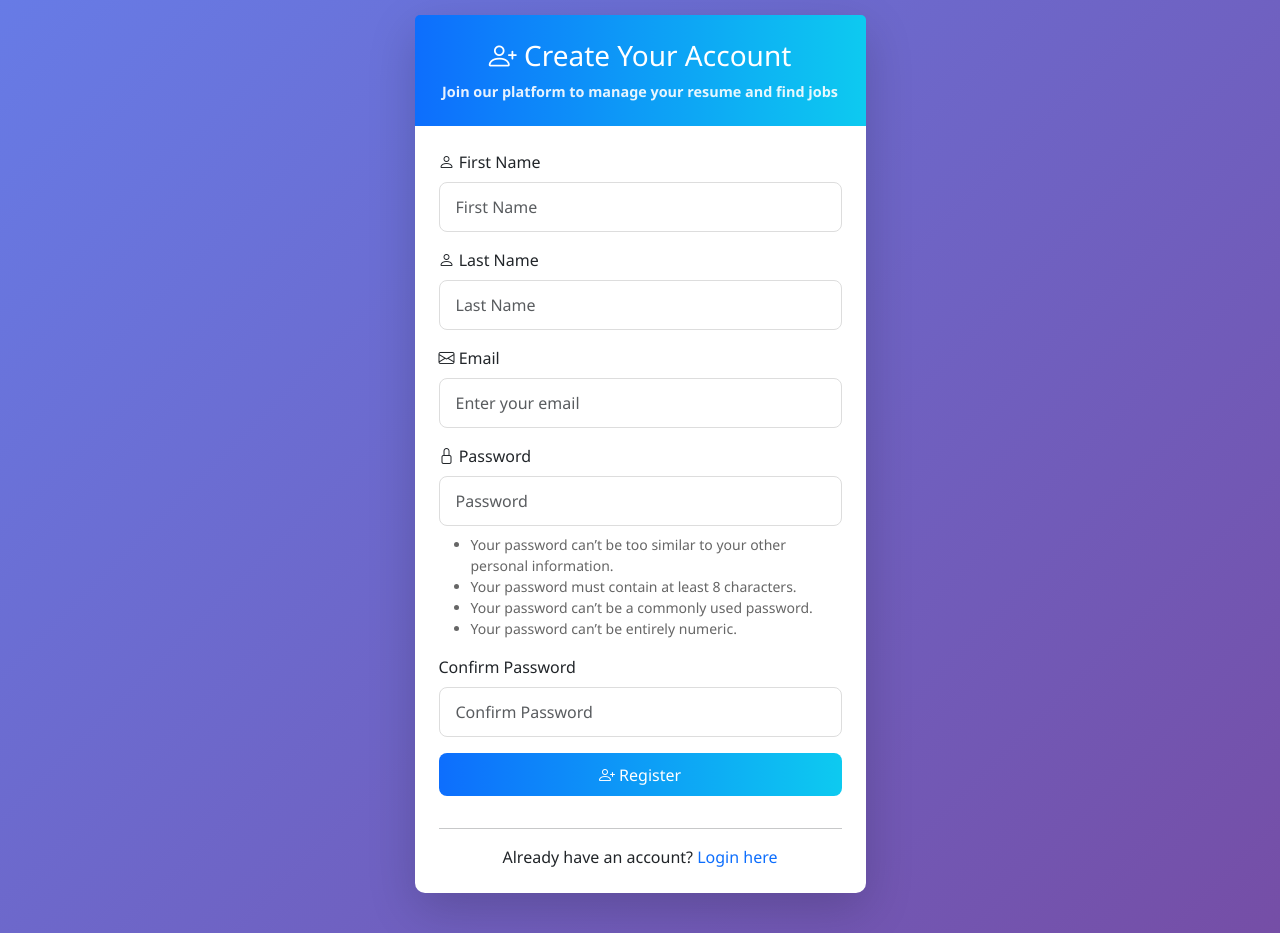
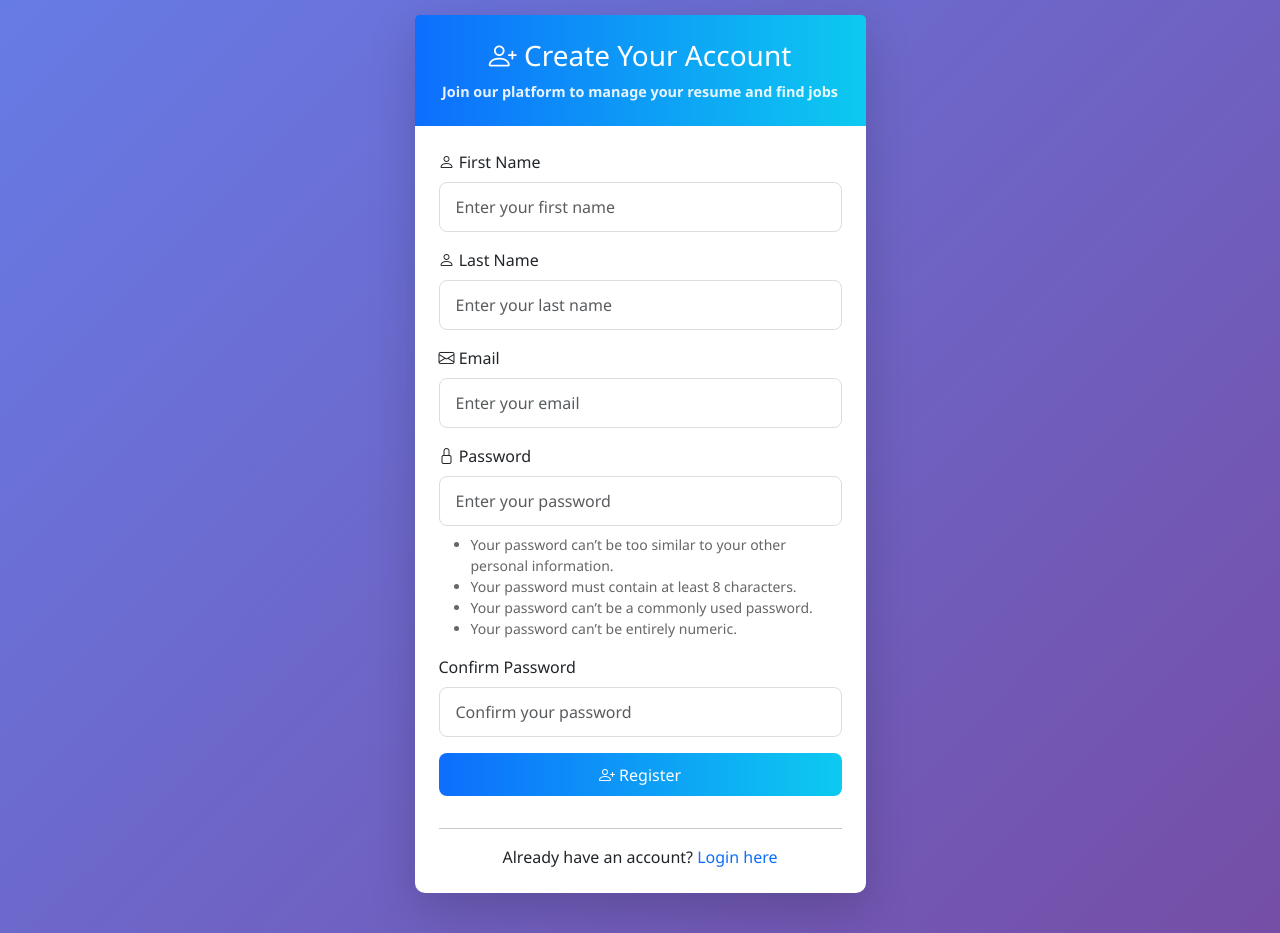
Before and after one commit to sathyapython-2307/ai_resume_screening, a Django app: page /accounts/register/ in a window 1280 px wide. Shown: the part 143-1076 px from the top of the page. Run offline with Django 5.2, Linux system fonts and the light colour scheme.

Commit message:
four bugs fixed

```diff
--- a/accounts/forms.py
+++ b/accounts/forms.py
@@ -12,11 +12,11 @@ class UserRegistrationForm(UserCreationForm):
     }))
     first_name = forms.CharField(max_length=100, required=False, widget=forms.TextInput(attrs={
         'class': 'form-control',
-        'placeholder': 'First Name'
+        'placeholder': 'Enter your first name'
     }))
     last_name = forms.CharField(max_length=100, required=False, widget=forms.TextInput(attrs={
         'class': 'form-control',
-        'placeholder': 'Last Name'
+        'placeholder': 'Enter your last name'
     }))
 
     class Meta:
@@ -28,11 +28,11 @@ class UserRegistrationForm(UserCreationForm):
 
         self.fields['password1'].widget = forms.PasswordInput(attrs={
             'class': 'form-control',
-            'placeholder': 'Password'
+            'placeholder': 'Enter your password'
         })
         self.fields['password2'].widget = forms.PasswordInput(attrs={
             'class': 'form-control',
-            'placeholder': 'Confirm Password'
+            'placeholder': 'Confirm your password'
         })
 
     def clean_email(self):
@@ -40,6 +40,24 @@ class UserRegistrationForm(UserCreationForm):
         if User.objects.filter(email=email).exists():
             raise forms.ValidationError("This email is already registered.")
         return email
+
+    def save(self, commit=True):
+        user = super().save(commit=False)
+        email = self.cleaned_data.get('email')
+        # Generate username from email (take part before @)
+        base_username = email.split('@')[0]
+        username = base_username
+        counter = 1
+
+        # Ensure username is unique
+        while User.objects.filter(username=username).exists():
+            username = f"{base_username}{counter}"
+            counter += 1
+
+        user.username = username
+        if commit:
+            user.save()
+        return user
 
 
 class UserLoginForm(forms.Form):
--- a/templates/base.html
+++ b/templates/base.html
@@ -192,6 +192,19 @@
             width: 3rem;
             height: 3rem;
             color: var(--primary-color);
+        }
+
+        /* Button Processing State */
+        .btn-processing {
+            display: inline-flex;
+            align-items: center;
+            justify-content: center;
+            gap: 0.5rem;
+        }
+
+        .btn-processing .spinner-border {
+            width: 1rem;
+            height: 1rem;
         }
 
         /* Score Badge */
@@ -427,7 +440,8 @@
                 const submitBtn = e.target.querySelector('button[type="submit"]');
                 if (submitBtn) {
                     submitBtn.disabled = true;
-                    submitBtn.innerHTML = '<span class="spinner-border spinner-border-sm me-2"></span>Processing...';
+                    submitBtn.classList.add('btn-processing');
+                    submitBtn.innerHTML = '<span class="spinner-border spinner-border-sm"></span><span>Processing...</span>';
                 }
             }
         });
```
Also changed, not shown: db.sqlite3.
